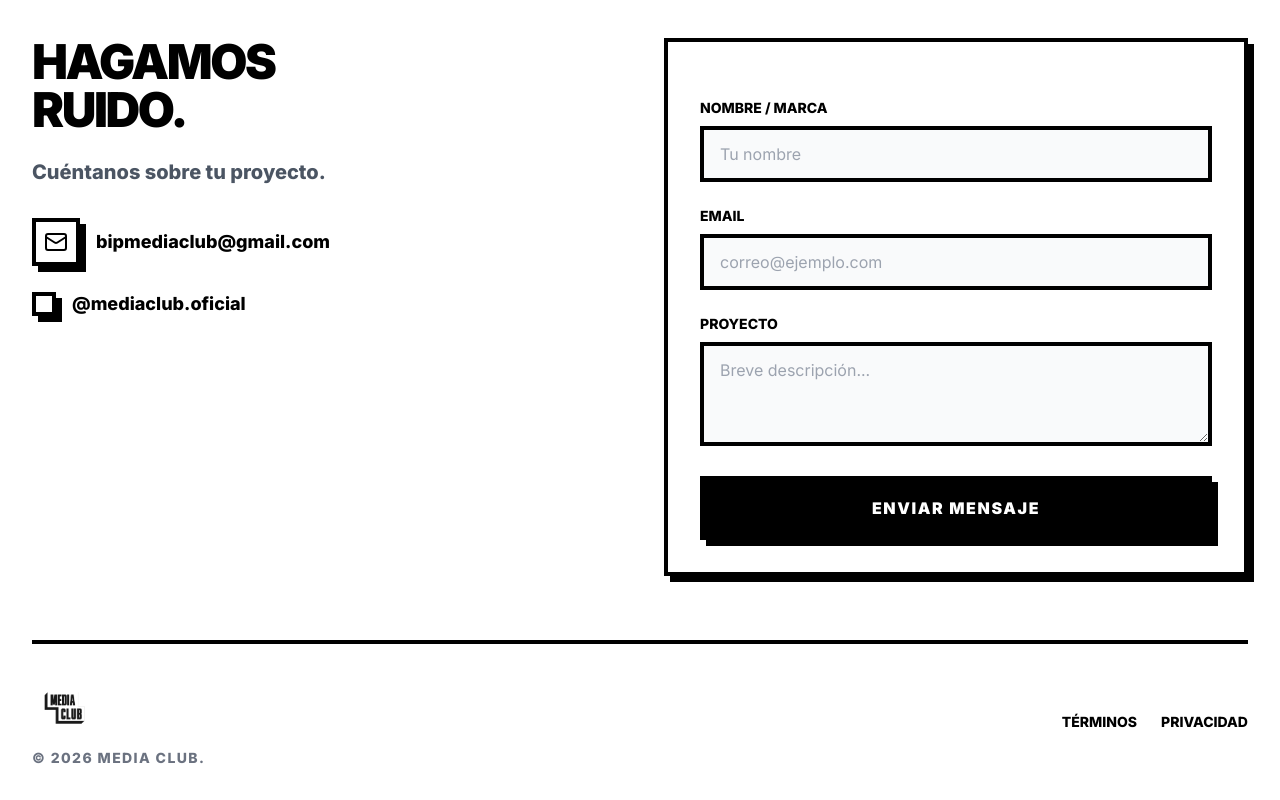
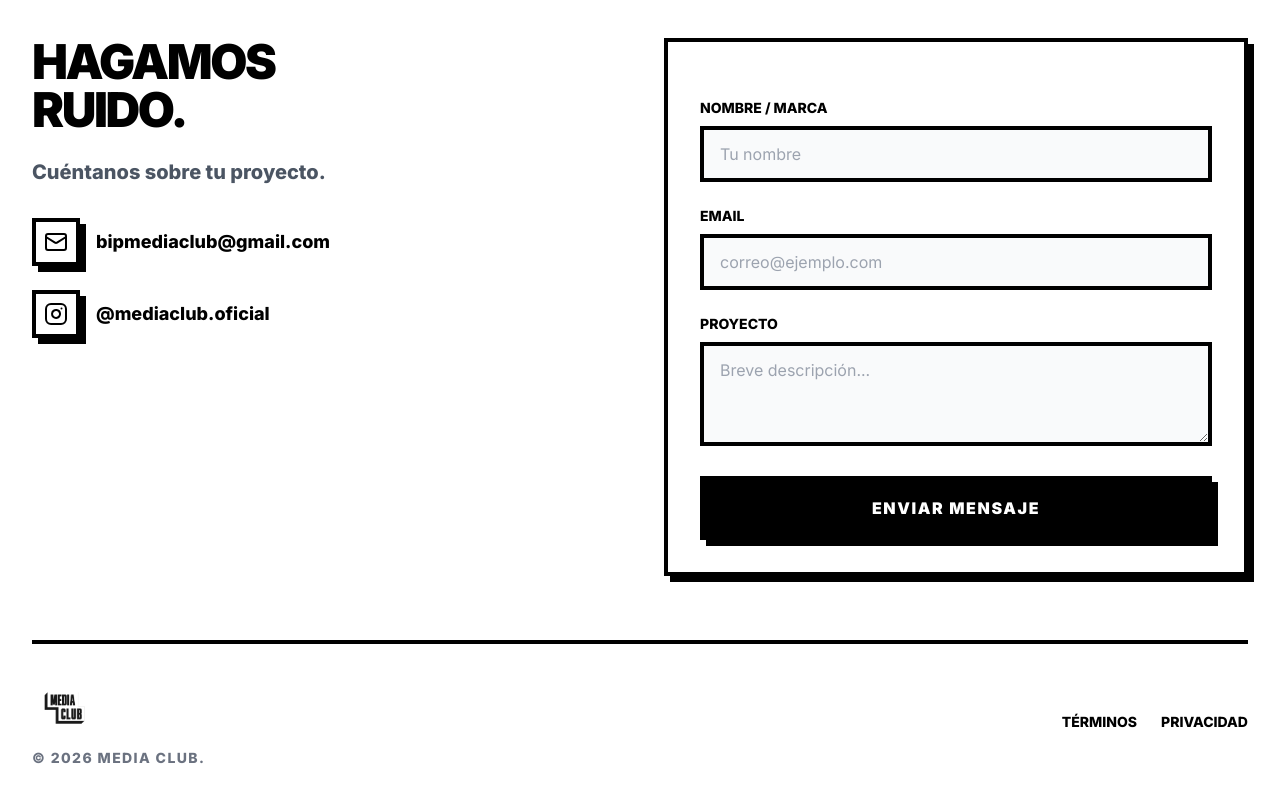
Before and after one commit to bipmediaclub-design/media-portafolio, a plain HTML site: page index.html in a window 1280 px wide. Shown: the part 3330-4130 px from the top of the page. Drawn offline with nearby package versions, Linux system fonts and the light colour scheme.

Commit message:
ig icono

```diff
--- a/index.html
+++ b/index.html
@@ -247,13 +247,15 @@
                     <div class="space-y-6">
                         <a href="mailto:bipmediaclub@gmail.com" class="group flex items-center gap-4 text-black font-bold text-lg hover:text-brand-accent transition-colors">
                             <div class="border-4 border-black p-2 bg-white shadow-brutal group-hover:shadow-brutal-hover group-hover:translate-x-[4px] group-hover:translate-y-[4px] transition-all">
-                                <i data-lucide="mail" class="w-6 h-6"></i>
+                                <!-- Ícono de Mail en SVG Nativo -->
+                                <svg xmlns="http://www.w3.org/2000/svg" width="24" height="24" viewBox="0 0 24 24" fill="none" stroke="currentColor" stroke-width="2" stroke-linecap="round" stroke-linejoin="round" class="w-6 h-6"><rect width="20" height="16" x="2" y="4" rx="2"/><path d="m22 7-8.97 5.7a1.94 1.94 0 0 1-2.06 0L2 7"/></svg>
                             </div>
                             <span>bipmediaclub@gmail.com</span>
                         </a>
                         <a href="https://instagram.com/mediaclub.oficial" target="_blank" class="group flex items-center gap-4 text-black font-bold text-lg hover:text-brand-accent transition-colors">
                             <div class="border-4 border-black p-2 bg-white shadow-brutal group-hover:shadow-brutal-hover group-hover:translate-x-[4px] group-hover:translate-y-[4px] transition-all">
-                                <i data-lucide="instagram" class="w-6 h-6"></i>
+                                <!-- Ícono de Instagram en SVG Nativo -->
+                                <svg xmlns="http://www.w3.org/2000/svg" width="24" height="24" viewBox="0 0 24 24" fill="none" stroke="currentColor" stroke-width="2" stroke-linecap="round" stroke-linejoin="round" class="w-6 h-6"><rect width="20" height="20" x="2" y="2" rx="5" ry="5"/><path d="M16 11.37A4 4 0 1 1 12.63 8 4 4 0 0 1 16 11.37z"/><line x1="17.5" x2="17.51" y1="6.5" y2="6.5"/></svg>
                             </div>
                             <span>@mediaclub.oficial</span>
                         </a>
```
